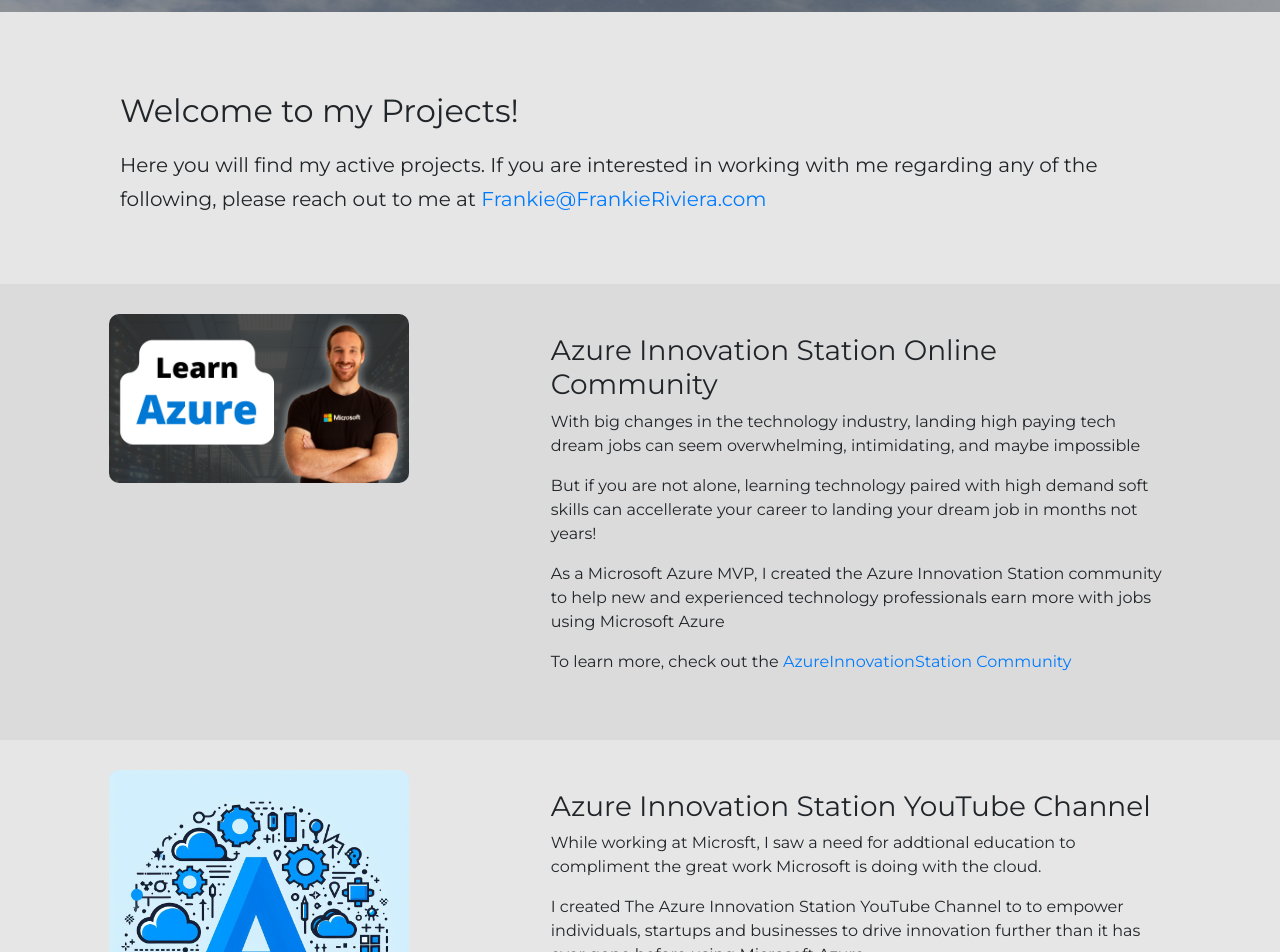
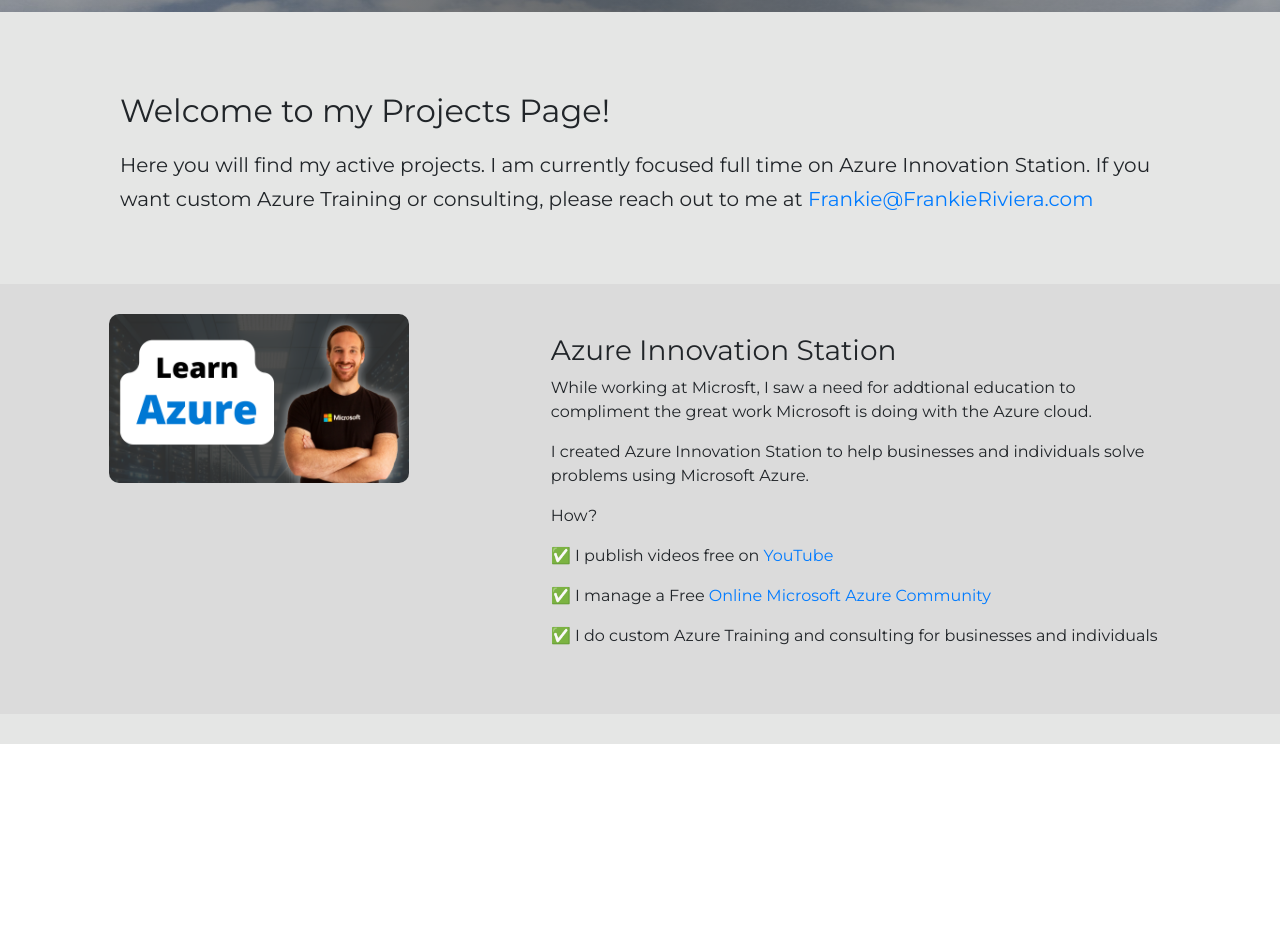
Before and after one commit to DaRiv94/FrankieRiviera.com, a React (Create React App) app: page /projects in a window 1280 px wide. Shown: the part 240-1192 px from the top of the page. After the commit the page ends 984 px from the top, so only its background shows below. Built offline with nearby package versions, Linux system fonts and the light colour scheme.

Commit message:
updated projects for Azure upskill and consulting

```diff
--- a/src/Components/About/AboutPage.js
+++ b/src/Components/About/AboutPage.js
@@ -22,7 +22,7 @@
             My passions for Jesus, People, Business, Technology and Learning have been leading me on a life long journey to generate peace joy and love for the Kingdom of God.
           </p>
           <p>
-            At this stage in my journey, I believe God has positioned me to use my full time energy to make intelligent application and innovation in Microsoft Azure simple and easy to understand for new and advanced technology professionals.
+            At this stage in my journey, I believe God has positioned me to use my full time energy to build a meaningful business that will support my family in the short term and the kingdom of God in the long term.
 
           </p>
           {/* <p>
@@ -35,7 +35,11 @@
           With my love of people, business, technology paired with my background in technical sales and software engineering, I want to empower individuals, startups and businesses to drive innovation further than it has ever gone before using Microsoft Azure. I am currently doing this with <a target="_blank" rel="noopener noreferrer" href="https://azureinnovationstation.com">Azure Innovation Station</a>
           </p> */}
           <p>
-          With my love of people, business, technology paired with my background in technical sales and software engineering, I want to help new and experienced technology professionals earn more and land dream jobs using Microsoft Azure. I am currently doing this with my <a target="_blank" rel="noopener noreferrer" href="https://www.skool.com/microsoft-azure/about?ref=9e4d4ca563414105a3799fbf7610cae7">Azure Innovation Station Online Community</a>
+          With my love of people, business, and technology paired with my background in technical sales and software engineering, I started Azure Innovation Station.
+          </p>
+          <p>
+          An online education business to help professionals and businesses solve problems with Azure. To learn more about Azure Innovation Station see <a href="/projects"> my projects page</a>.
+
           </p>
         </div>
       </div>
--- a/src/Components/Projects/AzureInnovationStationProjectApp.js
+++ b/src/Components/Projects/AzureInnovationStationProjectApp.js
@@ -1,5 +1,6 @@
 import React, { Component } from "react";
-import AzureInnovationStationLogo from '../../images/AzureInnovationStation02.jfif'
+// import AzureInnovationStationLogo from '../../images/AzureInnovationStation02.jfif'
+import SkoolLandingPageImage from '../../images/SkoolLandingPageImage.png'
 
 
 class AzureInnovationStationProjectApp extends Component {
@@ -19,10 +20,10 @@
     //these are the defaults for these values, unless they are in props. then the values will be what are passed in
     const {
       title = "SomeTitle",
-      link = "https://azureinnovationstation.com",
+      link = "https://azureinnovationstation.com/community",
       // bgColor = "#e5e6e5",
       bgColor = "#dbdbdb",
-      image = AzureInnovationStationLogo,
+      image = SkoolLandingPageImage,
       separatePage
     } = this.props;
 
@@ -40,10 +41,12 @@
         <div className="app-info col-12 col-md-6">
 
           <h3>Azure Innovation Station </h3>
-          <p>While working at Microsft, I saw a need for addtional education to compliment the great work Microsoft is doing with the cloud.</p>
-          <p>I created Azure Innovation Station to to empower individuals, startups and businesses to drive innovation further than it has ever gone before using Microsoft Azure.</p>
-          <p>To learn more, check out <a target="_blank" rel="noopener noreferrer" href="https://azureinnovationstation.com">AzureInnovationStation.com</a></p>
-          <p>To get a FREE list of Azure learning resources and subscribe to the Azure Innovation Station Newsletter you can go <a target="_blank" rel="noopener noreferrer" href="https://azureinnovationstation.com/#subscribe">HERE!</a></p>
+          <p>While working at Microsft, I saw a need for addtional education to compliment the great work Microsoft is doing with the Azure cloud.</p>
+          <p>I created Azure Innovation Station to help businesses and individuals solve problems using Microsoft Azure.</p>
+          <p>How?</p>
+          <p>✅ I publish videos free on <a target="_blank" rel="noopener noreferrer" href="https://www.youtube.com/@AzureInnovationStation">YouTube</a></p>
+          <p>✅ I manage a Free <a target="_blank" rel="noopener noreferrer" href="https://azureinnovationstation.com/community"> Online Microsoft Azure Community </a></p>
+          <p>✅ I do custom Azure Training and consulting for businesses and individuals</p>
         </div>
       </div>
     );
--- a/src/Components/Projects/ProjectsPage.js
+++ b/src/Components/Projects/ProjectsPage.js
@@ -57,10 +57,14 @@
     return (
       <div className="portfolio-page-main-div container-fluid">
         <div className="container portfolioDivHead">
-          <h2>Welcome to my Projects!</h2>
+          <h2>Welcome to my Projects Page!</h2>
+          <h5>
+            Here you will find my active projects. I am currently focused full time on Azure Innovation Station. If you want custom Azure Training or consulting, please reach out to me at <a href="mailto:Frankie@FrankieRiviera.com">Frankie@FrankieRiviera.com</a>
+          </h5>
+          {/* <h2>Welcome to my Projects!</h2>
           <h5>
             Here you will find my active projects. If you are interested in working with me regarding any of the following, please reach out to me at <a href="mailto:Frankie@FrankieRiviera.com">Frankie@FrankieRiviera.com</a>
-          </h5>
+          </h5> */}
 
         </div>
         <Helmet>
@@ -78,8 +82,9 @@
     `}
             </script>
           </Helmet>
-        <AzureInnovationStationCommunityProject />
-        <AzureInnovationStationYouTubeProject bgColor="#e5e6e5" />
+          <AzureInnovationStationProjectApp />
+        {/* <AzureInnovationStationCommunityProject /> */}
+        {/* <AzureInnovationStationYouTubeProject bgColor="#e5e6e5" /> */}
         {/*<VerticalCareersProjectPage />*/}
         {/* <PortolioApp {...kubernetes_demo} bgColor="#dbdbdb"/> */}
         {/* <PortolioApp {...containerapps_demo} /> */}
```
